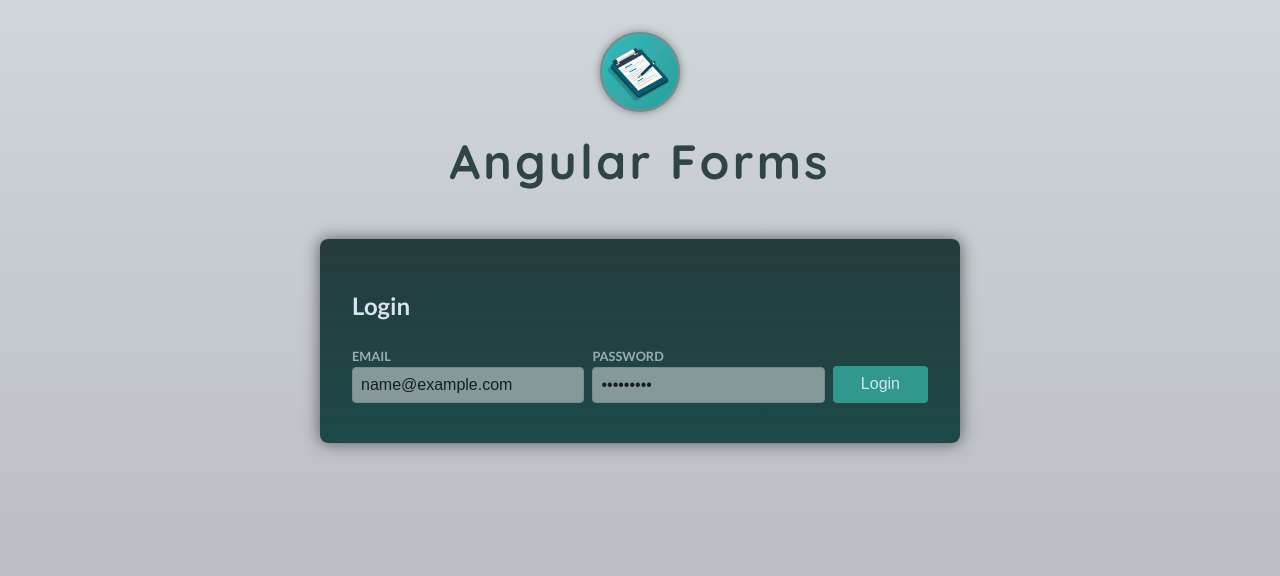
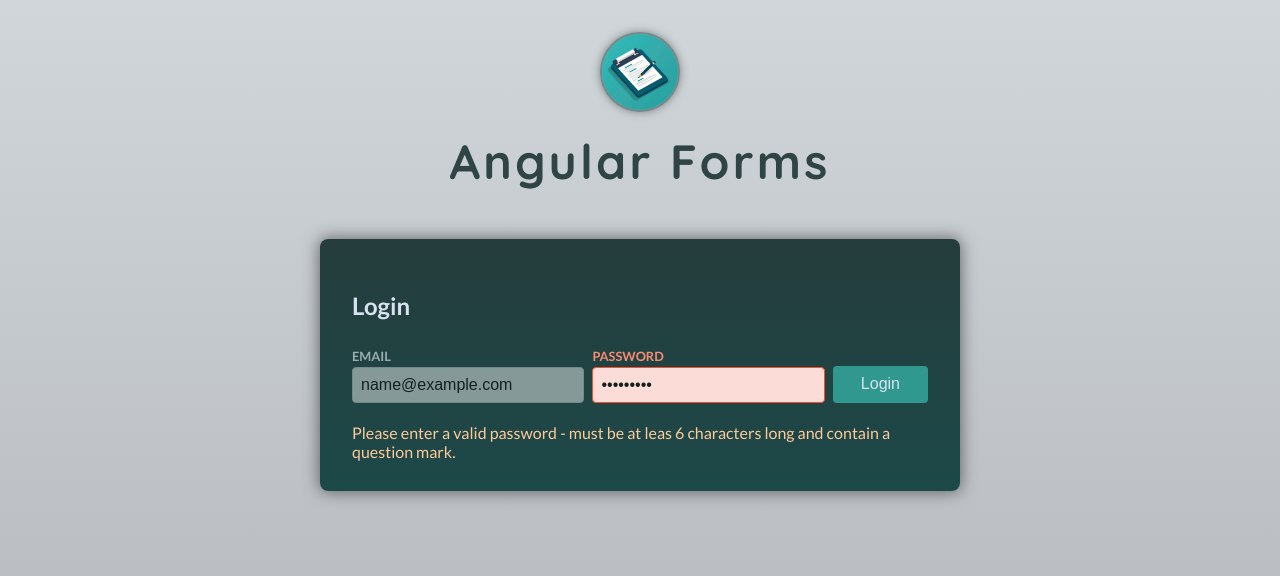
Before and after one commit to Abdul-Malik28/Angula-Basic-Signup-Signin, an Angular app: page / in a window 1280 px wide. Both pictures are taken after typing "name@example.com", "Sample123" into the empty fields and a click on the button "Login". Shown: the top 576 px of the page. Built offline with nearby package versions, Linux system fonts and the light colour scheme.

Commit message:
added custom validato

```diff
--- a/src/app/auth/login/login.component.html
+++ b/src/app/auth/login/login.component.html
@@ -51,6 +51,6 @@
     <p class="control-error">Please enter a valid email address.</p>
   }
   @if(IsPasswordInvalid){
-    <p class="control-error">Please enter a valid password - at leas 6 characters long.</p>
+    <p class="control-error">Please enter a valid password - must be at leas 6 characters long and contain a question mark.</p>
   }
 </form>
--- a/src/app/auth/login/login.component.ts
+++ b/src/app/auth/login/login.component.ts
@@ -53,7 +53,14 @@
 // }
 
 import { Component } from '@angular/core';
-import { FormControl, FormGroup, ReactiveFormsModule, Validators } from '@angular/forms';
+import { AbstractControl, FormControl, FormGroup, ReactiveFormsModule, Validators } from '@angular/forms';
+
+function mustContainQuestionMark(control: AbstractControl) {
+  if (control.value.includes('?')) {
+    return null // if valid
+  }
+  return { doesNotContainQuestionMark: true } // if invalid
+}
 
 @Component({
   selector: 'app-login',
@@ -68,7 +75,7 @@
       validators: [Validators.email, Validators.required]
     }),
     password: new FormControl('', {
-      validators: [Validators.required, Validators.minLength(6)]
+      validators: [Validators.required, Validators.minLength(6), mustContainQuestionMark]
     }),
   });
 
```
